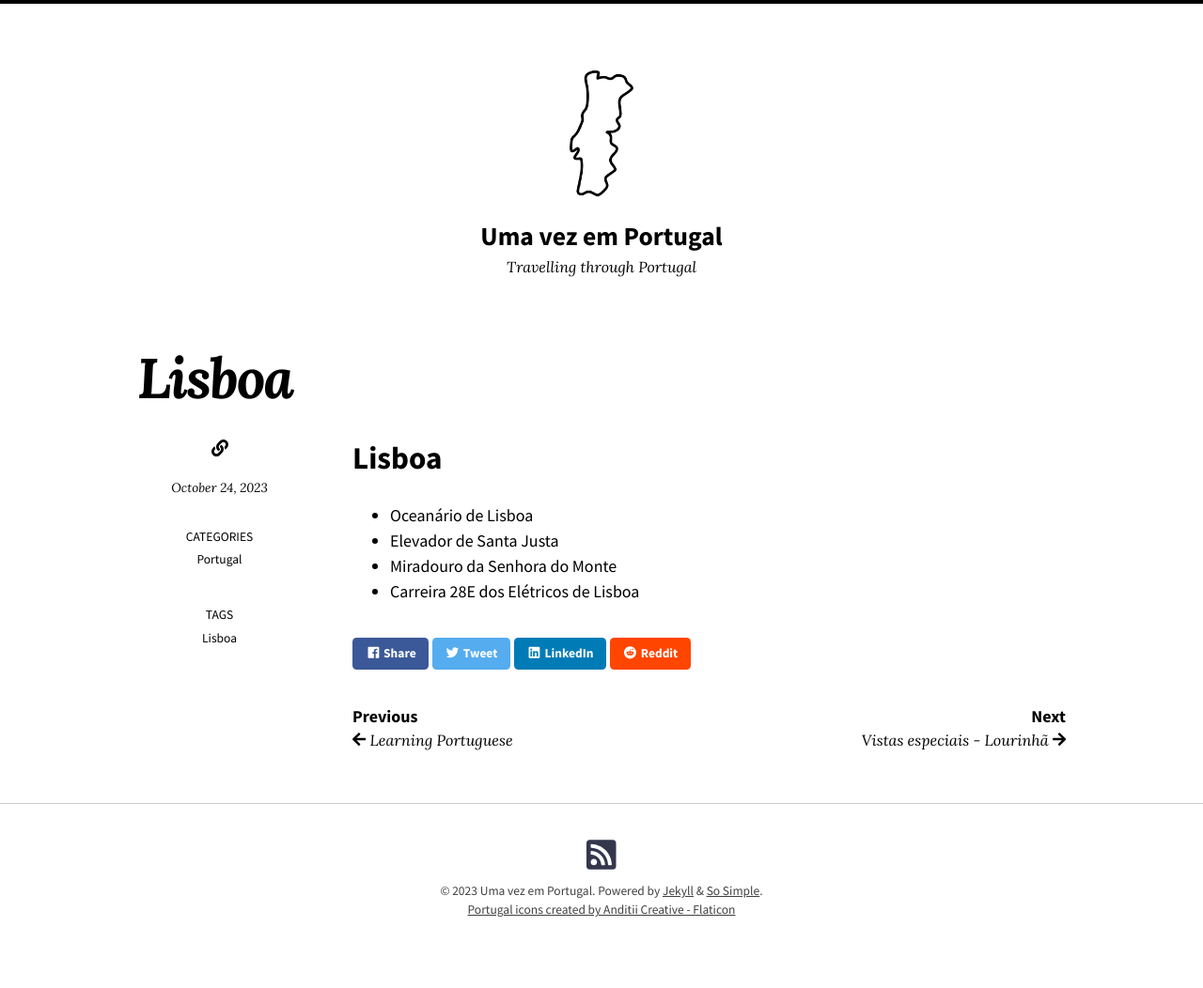
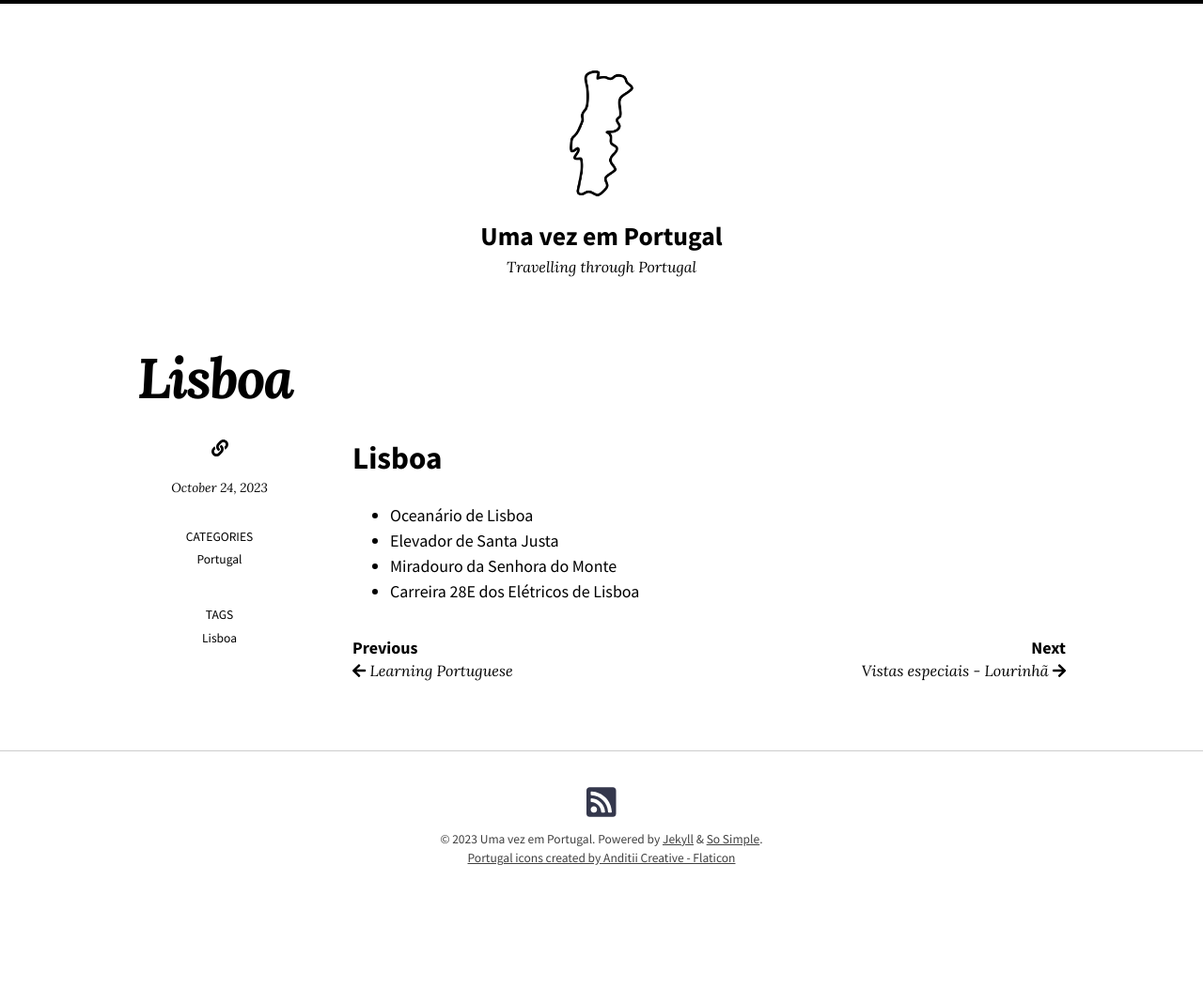
Before and after one commit to beccarei/uma-vez-em-portugal, a Jekyll site: the page built from _posts/2023-10-24-Lisboa.md, in a window 1280 px wide. Shown: the whole page at 94% size. Built offline with Jekyll 4.4.1, drawn with Linux system fonts in a browser that asks for light colours; nearby versions of some CDN libraries; after the commit the page ends 996 px from its top, so only the background shows below that.

Commit message:
removed shares

```diff
--- a/_includes/social-share.html
+++ b/_includes/social-share.html
@@ -1,6 +1,6 @@
 <div class="page-share">
-  <a href="https://www.facebook.com/sharer/sharer.php?u={{ page.url | absolute_url | url_encode }}" onclick="window.open(this.href, 'window', 'left=20,top=20,width=500,height=500,toolbar=1,resizable=0'); return false;" class="btn btn--facebook btn--small"><i class="fab fa-fw fa-facebook" aria-hidden="true"></i> <span>{{ site.data.text[site.locale].share | default: 'Share' }}</span></a>
+<!--   <a href="https://www.facebook.com/sharer/sharer.php?u={{ page.url | absolute_url | url_encode }}" onclick="window.open(this.href, 'window', 'left=20,top=20,width=500,height=500,toolbar=1,resizable=0'); return false;" class="btn btn--facebook btn--small"><i class="fab fa-fw fa-facebook" aria-hidden="true"></i> <span>{{ site.data.text[site.locale].share | default: 'Share' }}</span></a>
   <a href="https://twitter.com/intent/tweet?text={{ page.title | url_encode }}%20{{ page.url | absolute_url | url_encode }}" onclick="window.open(this.href, 'window', 'left=20,top=20,width=500,height=500,toolbar=1,resizable=0'); return false;" class="btn btn--twitter btn--small"><i class="fab fa-fw fa-twitter" aria-hidden="true"></i> <span>{{ site.data.text[site.locale].tweet | default: 'Tweet' }}</span></a>
   <a href="https://www.linkedin.com/shareArticle?mini=true&url={{ page.url | absolute_url | url_encode }}" onclick="window.open(this.href, 'window', 'left=20,top=20,width=500,height=500,toolbar=1,resizable=0'); return false;" class="btn btn--linkedin btn--small"><i class="fab fa-fw fa-linkedin" aria-hidden="true"></i> <span>LinkedIn</span></a>
   <a href="https://reddit.com/submit?title={{ page.title | url_encode }}&url={{ page.url | absolute_url | url_encode }}" onclick="window.open(this.href, 'window', 'left=20,top=20,width=500,height=500,toolbar=1,resizable=0'); return false;" class="btn btn--reddit btn--small"><i class="fab fa-fw fa-reddit" aria-hidden="true"></i> <span>Reddit</span></a>
-</div>
+</div> -->
```
